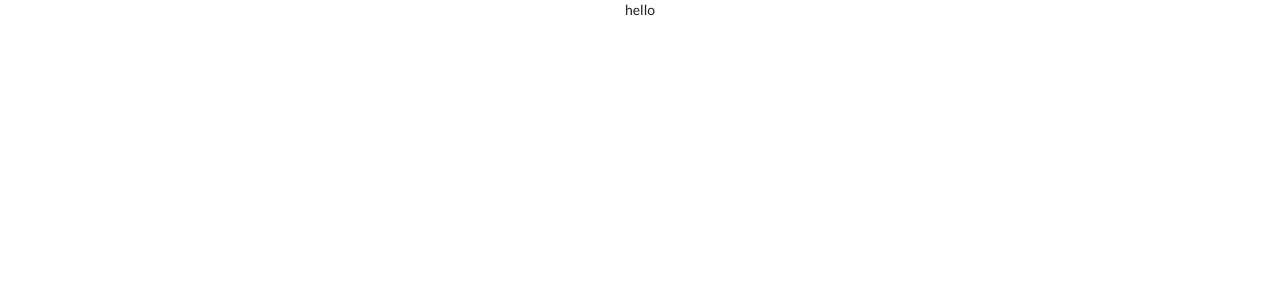
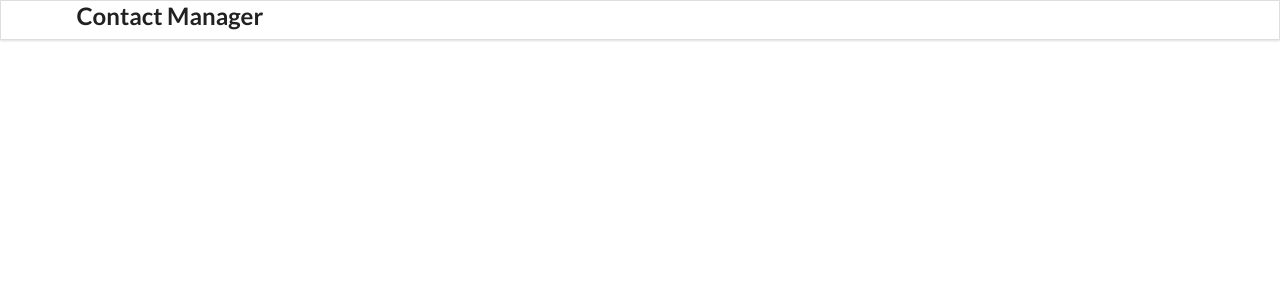
Before and after one commit to shafeenashaikh/React-Contact-app, a React (Create React App) app: page / in a window 1280 px wide. Shown: the top 300 px of the page. Built offline with nearby package versions, Linux system fonts and the light colour scheme.

Commit message:
created header

```diff
--- a/src/App.js
+++ b/src/App.js
@@ -1,9 +1,10 @@
 import './App.css';
+import Header from './Components/Header';
 
 function App() {
   return (
     <div className="App">
-      hello
+      <Header/>
     </div>
   );
 }
--- /dev/null
+++ b/src/Components/Header.js
@@ -0,0 +1,12 @@
+import React from 'react';
+
+const Header = () => {
+    return(
+        <div className="ui fixed menu">
+             <div className="ui container center">
+                <h2> Contact Manager</h2>
+             </div>
+        </div>
+    )
+}
+export default Header
```
